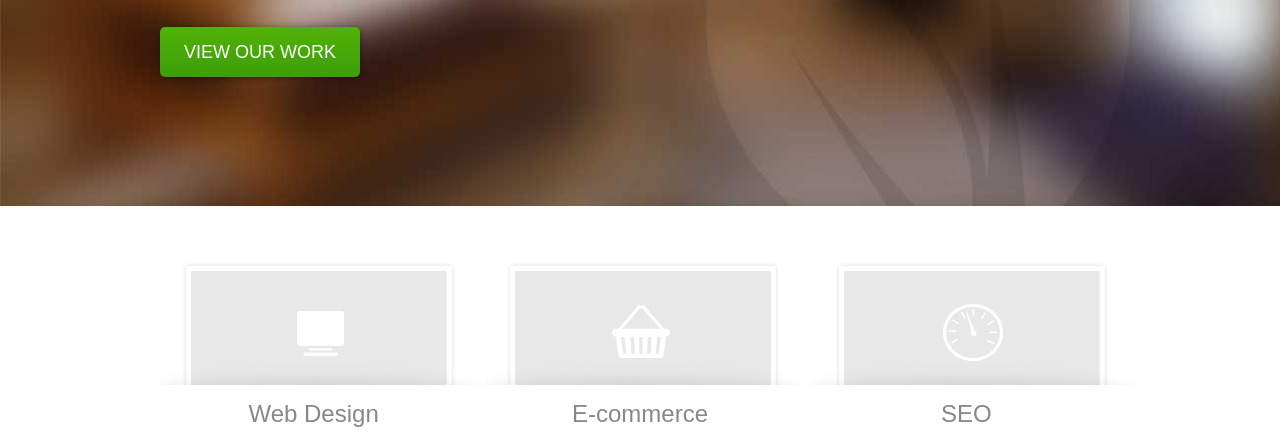
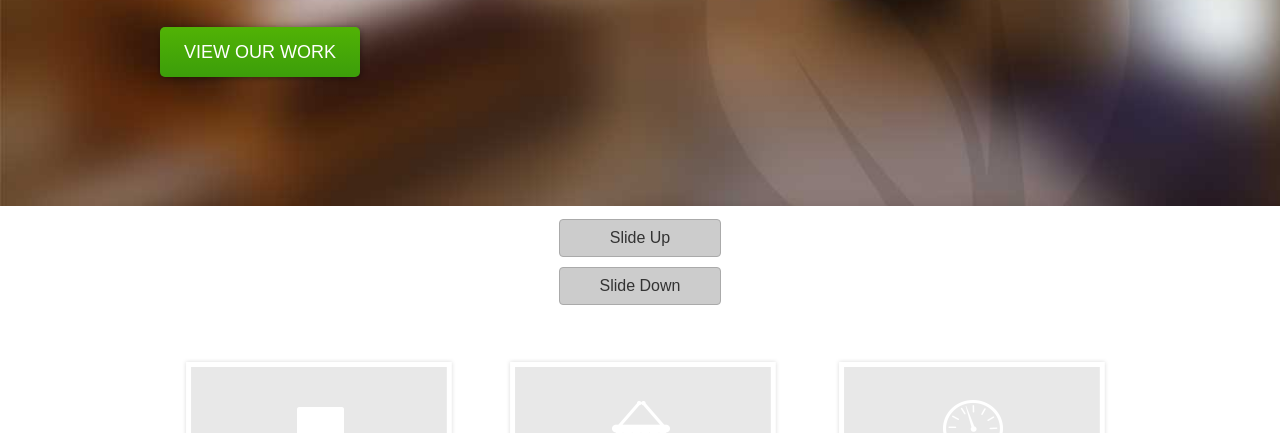
Before and after one commit to cmilkaitis/jQuery_Tutorial, a plain HTML site: page index.html in a window 1280 px wide. Shown: the part 289-722 px from the top of the page. Drawn offline with Linux system fonts and the light colour scheme.

Commit message:
Lesson 22

```diff
--- a/index.html
+++ b/index.html
@@ -35,6 +35,9 @@
     </div>
 
     <div id="main-content">
+        <div class="slide-button-up">Slide Up</div>
+        <div class="slide-button-down">Slide Down</div>
+
         <div class="wrapper">
             <section id="points-of-sale">
                 <h2>Points of Sale</h2>
--- a/scripts/script.js
+++ b/scripts/script.js
@@ -1,61 +1,17 @@
-//Lesson 19 Animations in jQuery
+// Lesson 22 - Sliding Elements
 /*
-$("section > h2").on("click", function(){
-    $(this).animate({"width" : "500px", "height" : "100px"}, 1000, "linear", function(){
+$(".slide-button-up").on("click", function(){
+    $("#lead-banner").slideUp();
+});
 
-        alert("Animation complete");
+$(".slide-button-down").on("click", function(){
+    $("#lead-banner").slideDown(function(){
+        alert("animation complete")
     });
-    //can only animate items with numerical values
-
 });
 */
 
 
-//Lesson 20 Fading Elements IN & Out
-
-/*
-$("section > h2").on("click", function(){
-
-    $(this).animate({"opacity": "0.5"});
-
+$(".slide-button-down").on("click", function(){
+    $("#lead-banner").slideToggle();
 });
-
-
-//using jQuery methods
-$("section > h2").on("click", function(){
-
-    $(this).fadeOut(2000).fadeIn(500);
-
-});
-
-
-
-$("section > h2").on("click", function(){
-
-    $(this).fadeTo(200, 0.2)
-           .fadeTo(200, 0.8)
-           .fadeTo(200, 0.2)
-           .fadeTo(200, 0.8)
-           .fadeTo(200, 0.2)
-           .fadeTo(200, 0.8)
-           .fadeTo(200, 0.2)
-           .fadeTo(200, 0.8);
-
-});
-
-*/
-
-//Lesson 21 Show Hide and Toggle
-/*
-$("section > h2").on("click", function(){
-
-    $(this).hide(1000).show(1000);
-
-});
-*/
-
-$("img[alt=map]").on("click", function(){
-
-    $("section > h2").toggle(1000);
-
-});
--- a/style.css
+++ b/style.css
@@ -354,3 +354,18 @@ section#points-of-sale ul{
 .open{
     height: auto !Important;
 }
+
+.slide-button-up,
+.slide-button-down{
+    clear: right;
+    margin-top: 20px;
+    padding: 10px;
+    background: #ccc;
+    border-radius: 4px;
+    border: 1px solid #aaa;
+    color: #333;
+    cursor: pointer;
+    width: 140px;
+    text-align: center;
+    margin: 10px auto;
+}
```
